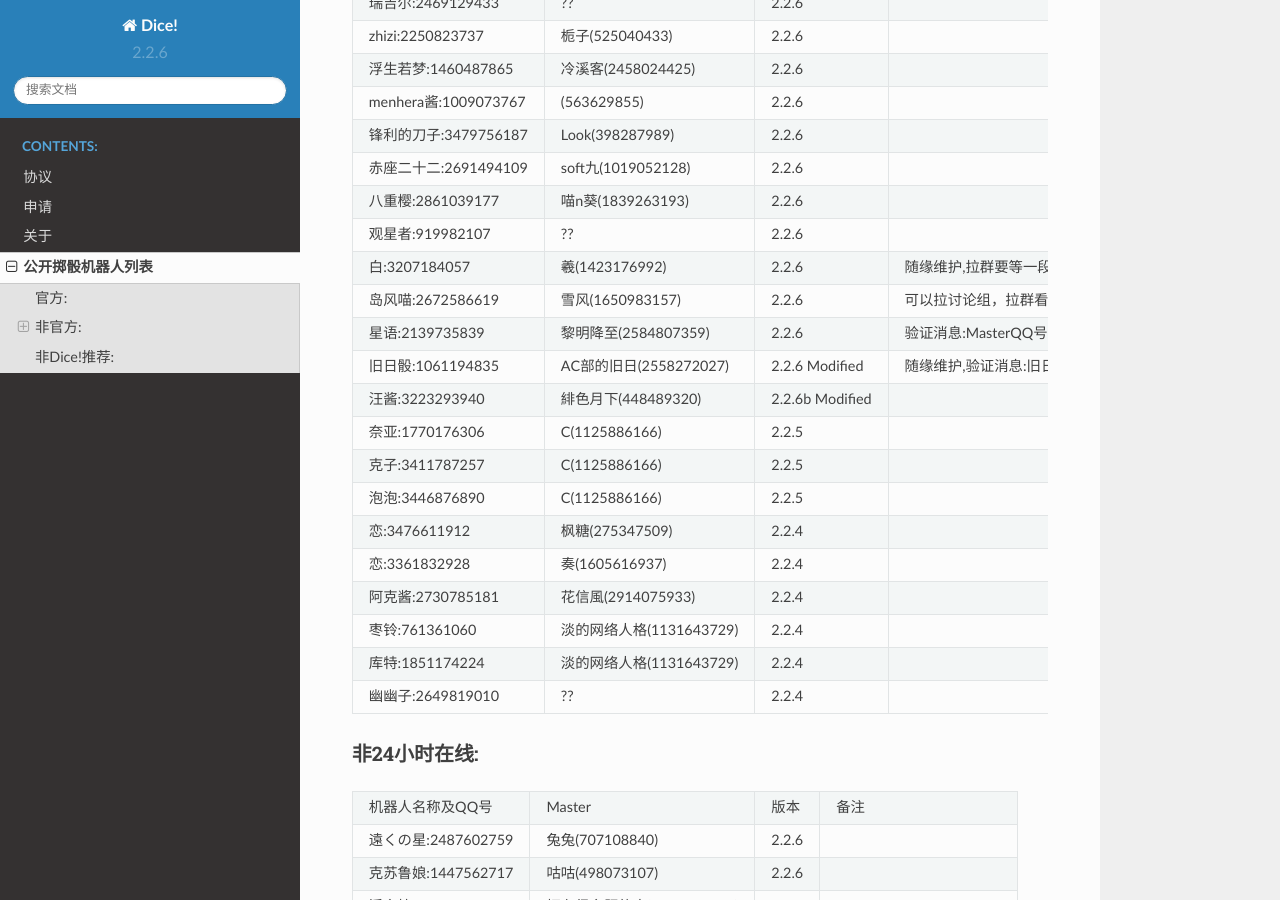
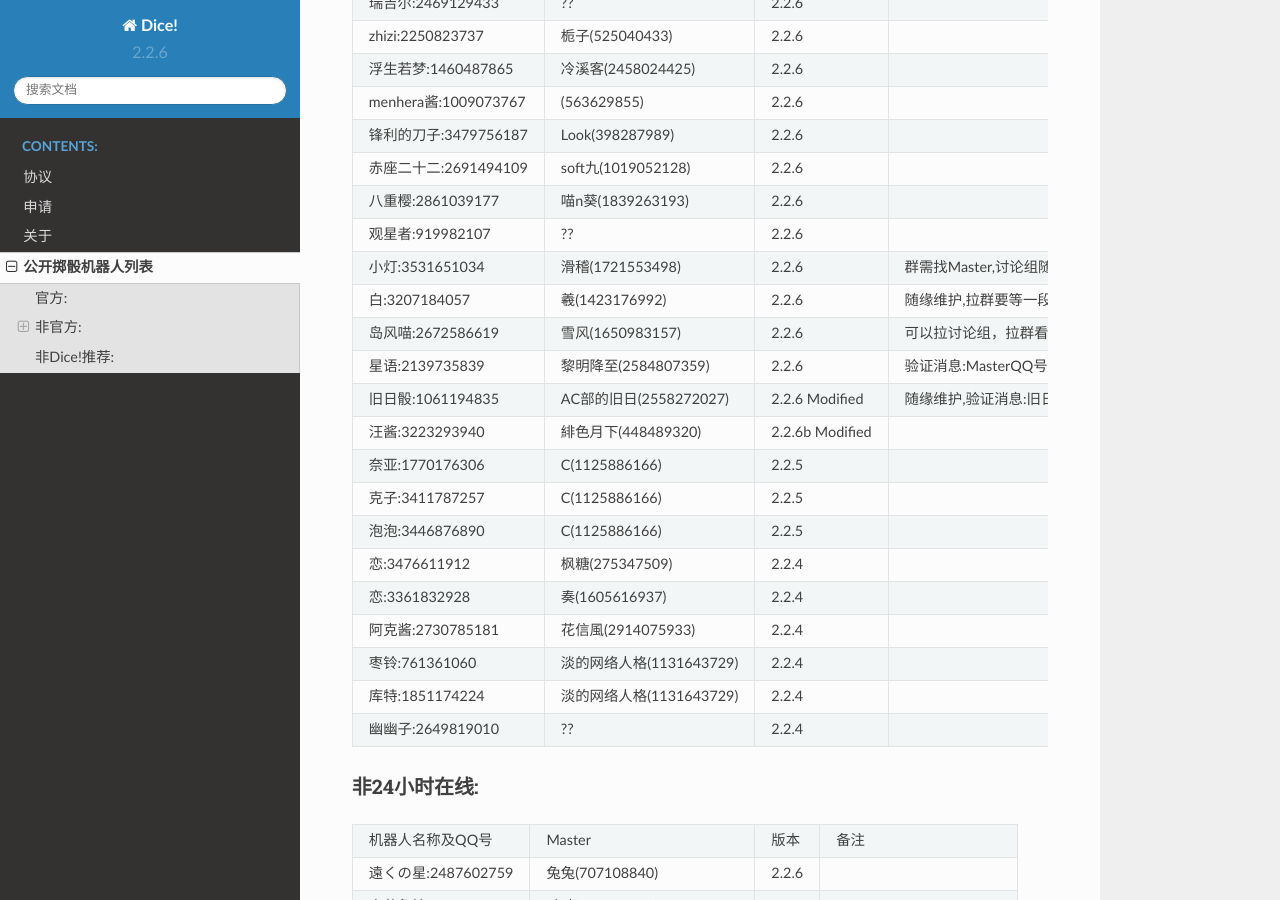
Before and after one commit to Dice-Developer-Team/Dice, a Sphinx documentation site: the page built from docs/DiceList.rst, in a window 1280 px wide and 900 px high, scrolled down 791 px. Built offline with Sphinx 7.4.7 and the Read the Docs theme 2.0.0, drawn with Linux system fonts in a browser that asks for light colours.

Commit message:
Add files via upload

```diff
--- a/docs/DiceList.rst
+++ b/docs/DiceList.rst
@@ -58,6 +58,8 @@
 +--------------------------+------------------------------+------------------+----------------------------+
 |观星者:919982107          |??                            |2.2.6             |                            |
 +--------------------------+------------------------------+------------------+----------------------------+
+|小灯:3531651034           |滑稽(1721553498)              |2.2.6             |群需找Master,讨论组随意使用 |
++--------------------------+------------------------------+------------------+----------------------------+
 |白:3207184057             |羲(1423176992)                |2.2.6             |随缘维护,拉群要等一段时间   |
 +--------------------------+------------------------------+------------------+----------------------------+
 |岛风喵:2672586619         |雪风(1650983157)              |2.2.6             |可以拉讨论组，拉群看情况    |
```
